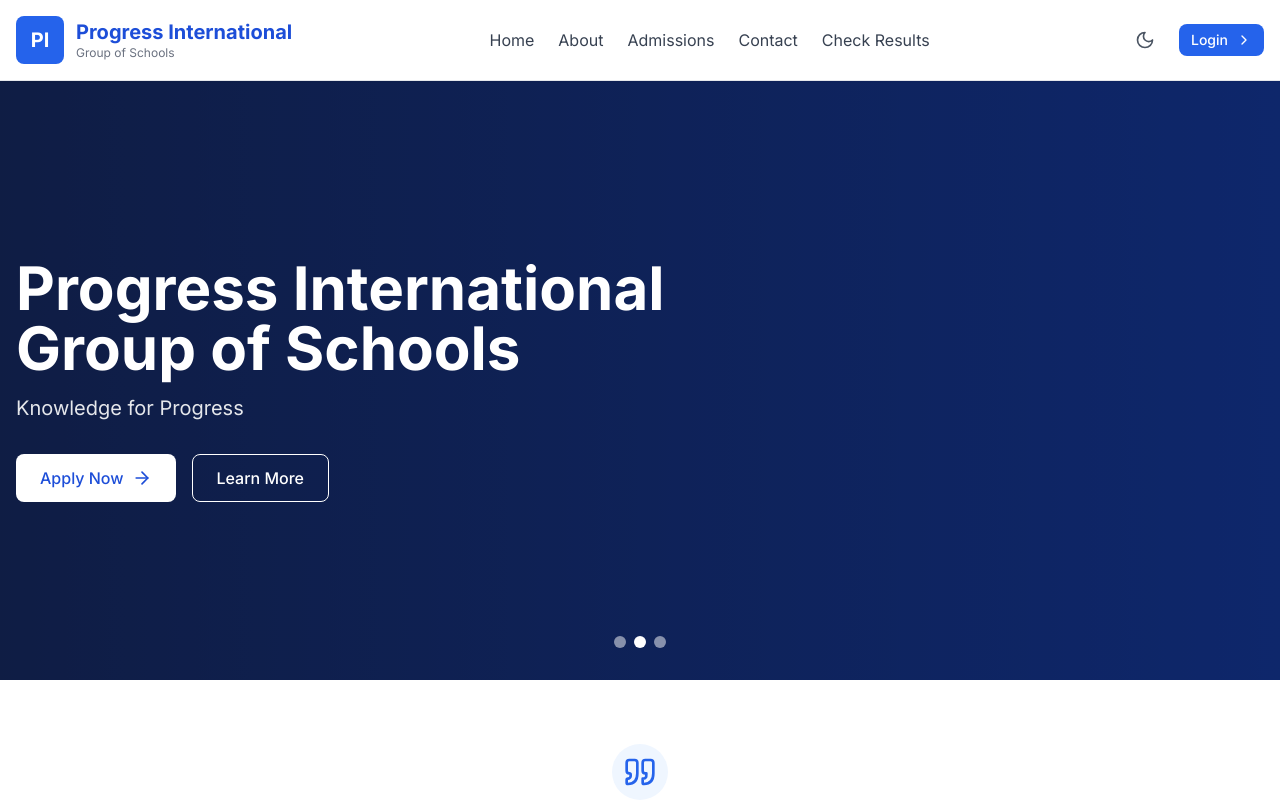
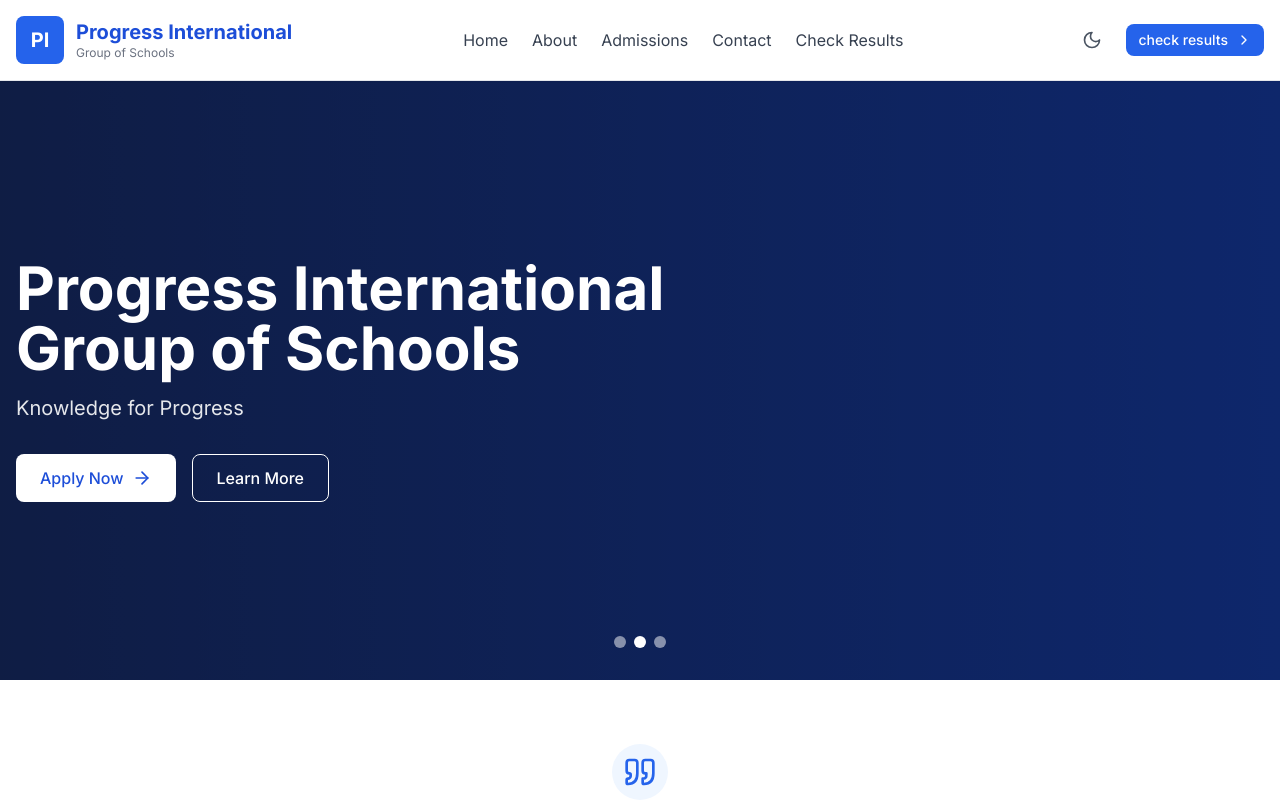
Before and after one commit to Omerta-Platforms/Good-foundation, a Next.js app: page / in a window 1280 px wide. Shown: the top 800 px of the page. Built offline with nearby package versions, Linux system fonts and the light colour scheme.

Commit message:
Update page.tsx

```diff
--- a/src/app/page.tsx
+++ b/src/app/page.tsx
@@ -126,9 +126,9 @@ export default function HomePage() {
 
             <div className="flex items-center space-x-4">
               <ThemeToggle />
-              <Link href="/login">
+              <Link href="/result-checker">
                 <Button variant="default" size="sm">
-                  Login
+                  check results
                   <ChevronRight className="ml-2 h-4 w-4" />
                 </Button>
               </Link>
```
